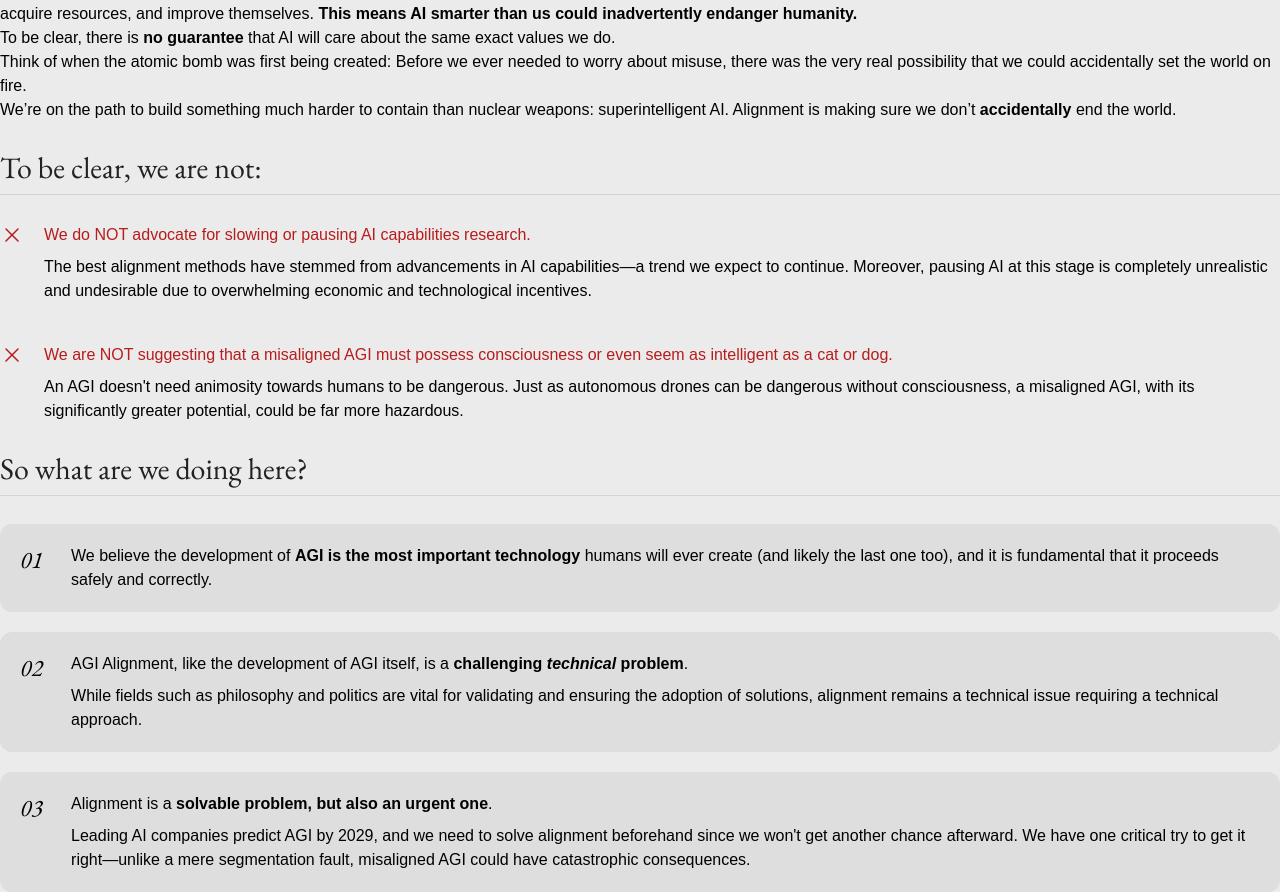
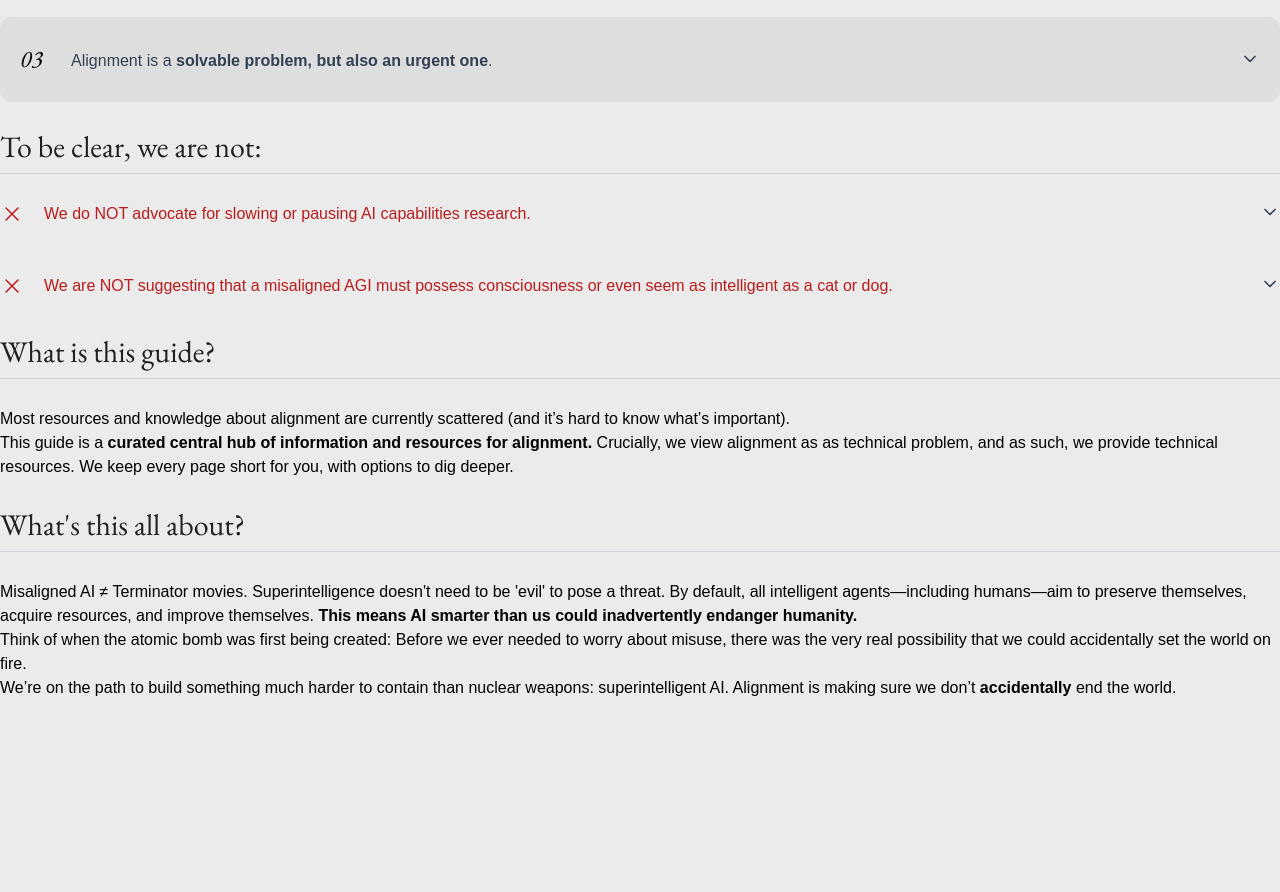
Before and after one commit to masonwang025/alignment-guide, a Next.js app: page /introduction in a window 1280 px wide. Shown: the part 364-1256 px from the top of the page. After the commit the page ends 1064 px from the top, so only its background shows below. Built offline with nearby package versions, Linux system fonts and the light colour scheme.

Commit message:
intro restructure

```diff
--- a/src/components/elements/Toggle.tsx
+++ b/src/components/elements/Toggle.tsx
@@ -6,7 +6,7 @@ const Toggle: React.FC<{ title: string | React.ReactNode; children: React.ReactN
         <Accordion type='single' collapsible className={className}>
             <AccordionItem value='item-1' className='border-0 pb-0'>
                 <AccordionTrigger className='py-0 my-2 hover:no-underline'>{title}</AccordionTrigger>
-                <AccordionContent className='pb-0'>{children}</AccordionContent>
+                <AccordionContent className='pb-0 pr-2'>{children}</AccordionContent>
             </AccordionItem>
         </Accordion>
     );
--- a/src/components/intro/FalseCard.tsx
+++ b/src/components/intro/FalseCard.tsx
@@ -1,4 +1,5 @@
 import { XMarkIcon } from '@heroicons/react/24/solid';
+import Toggle from '../elements/Toggle';
 
 function FalseCard({ title, children }: { title: string; children: React.ReactNode }) {
     return (
@@ -6,9 +7,10 @@ function FalseCard({ title, children }: { title: string; children: React.ReactNo
             <span className='font-bold mr-5'>
                 <XMarkIcon className='size-6 text-red-700' />
             </span>
-            <div className='space-y-2'>
-                <p className='text-red-700'>{title}</p>
-                {children}
+            <div className='space-y-2 w-full'>
+                <Toggle className='-mt-6' title={<p className='text-red-700 w-full'>{title}</p>}>
+                    {children}
+                </Toggle>
             </div>
         </div>
     );
--- a/src/components/intro/Value.tsx
+++ b/src/components/intro/Value.tsx
@@ -1,8 +1,14 @@
-function Value({ iconComponent, children }: { iconComponent: React.ReactNode; children: React.ReactNode }) {
+import Toggle from "../elements/Toggle";
+
+function Value({ iconComponent, title, children }: { iconComponent: React.ReactNode; title: string | React.ReactNode; children?: React.ReactNode }) {
     return (
-        <div className='bg-accent-400 rounded-xl p-5 spacing-y-5 horizontal'>
+        <div className='bg-accent-400 shadow-sm rounded-xl p-5 spacing-y-5 horizontal center-v'>
             <span className='mr-5'>{iconComponent}</span>
-            <div className='space-y-2'>{children}</div>
+            <div className="flex-grow">
+                {children ? <Toggle className="-mt-3" title={<span className='mr-5'>{title}</span>}>
+                    <div className='space-y-2'>{children}</div>
+                </Toggle> : <div className="pr-2">{title}</div>}
+            </div>
         </div>
     );
 }
--- a/src/components/intro/Values.tsx
+++ b/src/components/intro/Values.tsx
@@ -3,30 +3,16 @@ import Value from './Value';
 function Values() {
     return (
         <div className='space-y-5'>
-            <Value iconComponent={<span className='font-serif italic text-2xl mr-2'>01</span>}>
-                <p>
-                    We believe the development of <b>AGI is the most important technology</b> humans will ever create (and likely the last one too), and it is fundamental that it proceeds safely and correctly.
-                </p>
-            </Value>
+            <Value title={<p>We believe the development of <b>AGI is the most important technology</b> we will ever create (and likely the last one too), and it is fundamental that it proceeds <b>safely and correctly.</b></p>} iconComponent={<span className='font-serif italic text-2xl mr-2'>01</span>} />
 
-            <Value iconComponent={<span className='font-serif italic text-2xl mr-2'>02</span>}>
+            <Value title={<p>AGI Alignment, like the development of AGI itself, is a <b>challenging technical problem</b>.</p>} iconComponent={<span className='font-serif italic text-2xl mr-2'>02</span>}>
                 <div className='space-y-2'>
-                    <p>
-                        AGI Alignment, like the development of AGI itself, is a{' '}
-                        <b>
-                            challenging <i>technical</i> problem
-                        </b>
-                        .
-                    </p>
                     <p>While fields such as philosophy and politics are vital for validating and ensuring the adoption of solutions, alignment remains a technical issue requiring a technical approach.</p>
                 </div>
             </Value>
 
-            <Value iconComponent={<span className='font-serif italic text-2xl mr-2'>03</span>}>
+            <Value title={<p>Alignment is a <b>solvable problem, but also an urgent one</b>.</p>} iconComponent={<span className='font-serif italic text-2xl mr-2'>03</span>}>
                 <div className='space-y-2'>
-                    <p>
-                        Alignment is a <b>solvable problem, but also an urgent one</b>.{' '}
-                    </p>
                     <p>
                         Leading AI companies predict AGI by 2029, and we need to solve alignment beforehand since we won't get another chance afterward. We have one critical try to get it right—unlike a mere segmentation fault,
                         misaligned AGI could have catastrophic consequences.
--- a/src/pages/introduction.mdx
+++ b/src/pages/introduction.mdx
@@ -2,6 +2,27 @@ import Values from '../components/intro/Values';
 import FalseCard from '../components/intro/FalseCard';
 
 # Introduction
+
+## Here's what we believe:
+
+<Values />
+
+
+## To be clear, we are not:
+
+<div className='space-y-10'>
+    <FalseCard title='We do NOT advocate for slowing or pausing AI capabilities research.'>
+        The best alignment methods have stemmed from advancements in AI capabilities—a trend we expect to continue. Moreover, pausing AI at this stage is completely unrealistic and undesirable due to overwhelming economic and
+        technological incentives.
+    </FalseCard>
+
+    <FalseCard title='We are NOT suggesting that a misaligned AGI must possess consciousness or even seem as intelligent as a cat or dog.'>
+        An AGI doesn't need animosity towards humans to be dangerous. Just as autonomous drones can be dangerous without consciousness, a misaligned AGI, with its significantly greater potential, could be far more
+        hazardous.
+    </FalseCard>
+</div>
+
+
 
 ## What is this guide?
 
@@ -14,26 +35,6 @@ This guide is a <b>curated central hub of information and resources for alignmen
 Misaligned AI ≠ Terminator movies. Superintelligence doesn't need to be 'evil' to pose a threat. By default, all intelligent agents—including
 humans—aim to preserve themselves, acquire resources, and improve themselves. <b>This means AI smarter than us could inadvertently endanger humanity.</b>
 
-To be clear, there is <span className='font-bold'>no guarantee</span> that AI will care about the same exact values we do.
-
 Think of when the atomic bomb was first being created: Before we ever needed to worry about misuse, there was the very real possibility that we could accidentally set the world on fire.
 
 We’re on the path to build something much harder to contain than nuclear weapons: superintelligent AI. Alignment is making sure we don’t <b>accidentally</b> end the world.
-
-## To be clear, we are not:
-
-<div className='space-y-10'>
-<FalseCard title='We do NOT advocate for slowing or pausing AI capabilities research.'>
-    The best alignment methods have stemmed from advancements in AI capabilities—a trend we expect to continue. Moreover, pausing AI at this stage is completely unrealistic and undesirable due to overwhelming economic and
-    technological incentives.
-</FalseCard>
-
-<FalseCard title='We are NOT suggesting that a misaligned AGI must possess consciousness or even seem as intelligent as a cat or dog.'>
-    An AGI doesn't need animosity towards humans to be dangerous. Just as autonomous drones can be dangerous without consciousness, a misaligned AGI, with its significantly greater potential, could be far more
-    hazardous.
-</FalseCard>
-</div>
-
-## So what are we doing here?
-
-<Values />
--- a/src/pages/why-alignment/why-alignment-is-difficult.mdx
+++ b/src/pages/why-alignment/why-alignment-is-difficult.mdx
@@ -17,7 +17,7 @@ In the previous page, we defined AI alignment as the problem of ensuring that a
 
 _Wait, why is that difficult?_
 
-<Toggle title={<div class="font-bold">Because it’s difficult to choose good goals.</div>}>
+<Toggle title={<span class="font-bold">Because it’s difficult to choose good goals.</span>}>
     1. Picking objectives is surprisingly hard.
     2. The strategy that maximizes the objectives is **probably not what you aim for** ([list of examples](https://arc.net/l/quote/eftxikyd) in gaming agents).
         - E.g., an [OpenAI agent](https://openai.com/index/faulty-reward-functions/) trained in a boat racing game maximizes its score by repeatedly drifting around in the same circle (crashing into other boats, catching on fire, and going the wrong way).
```
